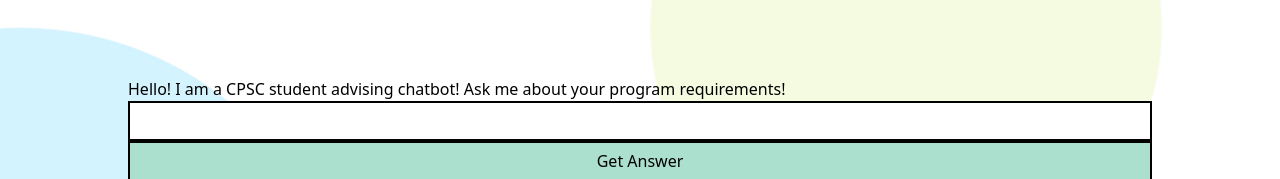
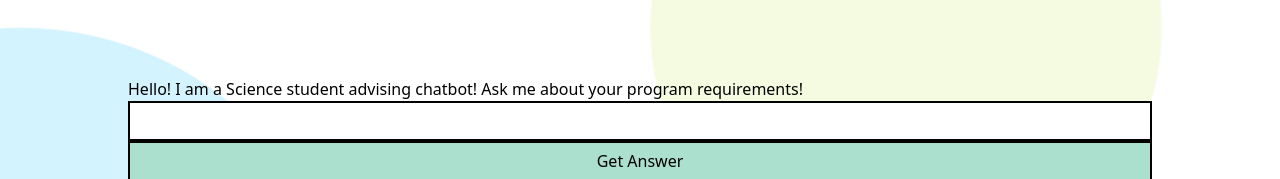
Before and after one commit to GWilliam02/HackCamp, a React (Vite) app in the folder frontend/: page / in a window 1280 px wide. Shown: the part 271-450 px from the top of the page. Built offline with nearby package versions, Linux system fonts and the light colour scheme.

Commit message:
changed title to science student advising chatbot

```diff
--- a/frontend/src/QAndAApp.jsx
+++ b/frontend/src/QAndAApp.jsx
@@ -47,7 +47,7 @@ const QAndAApp = () => {
 
       <form onSubmit={handleSubmit}>
         <label>
-        Hello! I am a CPSC student advising chatbot! Ask me about your program requirements!
+        Hello! I am a Science student advising chatbot! Ask me about your program requirements!
           <input
           type="text"
           value={question}
```
